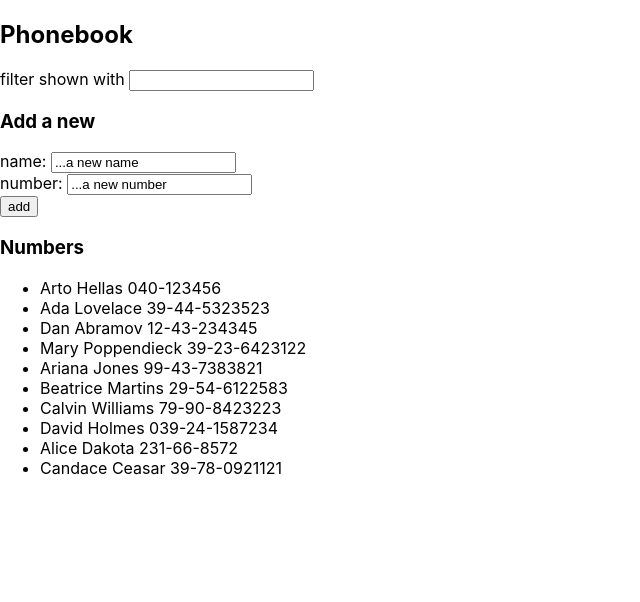
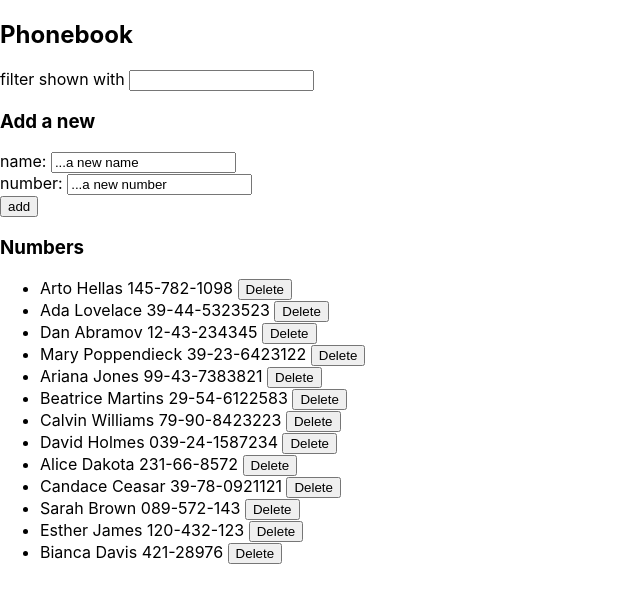
Before and after one commit to Eloagbawe/fullstackopen, a React (Create React App) app in the folder part2/phonebook/: page / in a window 1280 px wide. Shown: the top 602 px of the page, without its empty margins (0-640 px from the left). Built offline with nearby package versions, Linux system fonts and the light colour scheme; data requests are answered from the project's data file.

Commit message:
exercises 2.15-2.18 solution

```diff
--- a/part2/phonebook/db.json
+++ b/part2/phonebook/db.json
@@ -1,8 +1,8 @@
 {
-    "persons":[
+  "persons": [
     {
       "name": "Arto Hellas",
-        "number": "040-123456",
+      "number": "145-782-1098",
       "id": 1
     },
     {
@@ -20,31 +20,50 @@
       "number": "39-23-6423122",
       "id": 4
     },
-      { "name": "Ariana Jones",
+    {
+      "name": "Ariana Jones",
       "number": "99-43-7383821",
-        "id":5
+      "id": 5
     },
-      { "name": "Beatrice Martins",
+    {
+      "name": "Beatrice Martins",
       "number": "29-54-6122583",
       "id": 6
     },
-
-      { "name": "Calvin Williams",
+    {
+      "name": "Calvin Williams",
       "number": "79-90-8423223",
       "id": 7
     },
-      { "name": "David Holmes",
+    {
+      "name": "David Holmes",
       "number": "039-24-1587234",
       "id": 8
     },
-      { "name": "Alice Dakota",
+    {
+      "name": "Alice Dakota",
       "number": "231-66-8572",
       "id": 9
     },
-
-      { "name": "Candace Ceasar",
+    {
+      "name": "Candace Ceasar",
       "number": "39-78-0921121",
       "id": 10
+    },
+    {
+      "name": "Sarah Brown",
+      "number": "089-572-143",
+      "id": 11
+    },
+    {
+      "name": "Esther James",
+      "number": "120-432-123",
+      "id": 12
+    },
+    {
+      "name": "Bianca Davis",
+      "number": "421-28976",
+      "id": 13
     }
   ]
 }
--- a/part2/phonebook/src/App.js
+++ b/part2/phonebook/src/App.js
@@ -1,13 +1,13 @@
 import React, { useState, useEffect } from 'react';
 import './App.css';
-import axios from 'axios';
 import Persons from './components/persons.js';
 import Filter from './components/filter.js';
 import PersonForm from './components/personForm.js';
-
+import personService from './services/persons.js';
 
 
 const App = () => {
+
   const [ persons, setPersons ] = useState([])
   const [ filter, setFilter ] = useState('')
   const [ filteredNames, setFilteredNames ] = useState([])
@@ -15,35 +15,41 @@ const App = () => {
   const [ newNumber, setNewNumber ] = useState('...a new number')
 
   useEffect(() => {
-    axios
-      .get('http://localhost:3001/persons')
-      .then(response => {
-        setPersons(response.data)
-        setFilteredNames(response.data)
+    personService
+    .getAll()
+    .then(initialPersons => {
+      setPersons(initialPersons)
+      setFilteredNames(initialPersons)
     })
-  }, [])
+  },[])
+
 
 
   const handleNameChange = (event) => {
         setNewName(event.target.value)
   }
+
   const handleNumberChange = (event) =>{
         setNewNumber(event.target.value)
   }
+
   const handleFilterChange = (event) => {
     setFilter(event.target.value)
     const regex = new RegExp(`^${event.target.value}`,"i")
     setFilteredNames(persons.filter(person => regex.test(person.name)))
 }
+
+
   const addName = (event) => {
     event.preventDefault()
 
-    const nameObject = {
+    const personObject = {
       name: newName,
       number: newNumber
     }
 
-    const isPresent = persons.find(person => person.name === newName)
+    const foundName = persons.find(person => person.name === newName)
+
     if ((newNumber === '...a new number' || newNumber === '') && (newName === '...a new name' || newName === '')){
       alert('Please Enter a valid name and phone number')
     }
@@ -53,18 +59,46 @@ const App = () => {
     else if (newNumber === '...a new number' || newNumber === ''){
       alert('Please Enter a phone number')
     }
-    else if (isPresent){
-      alert(`${newName} is already added to phonebook`)
+    else if (foundName){
+
+      if (window.confirm(`${newName} is already added to phonebook, replace old number with a new one?`)){
+        const changedName = {...foundName, number: newNumber}
+        personService
+        .update(foundName.id, changedName)
+        .then(returnedName => {
+          setPersons(persons.map(person => person.id !== foundName.id ? person : returnedName))
+          setFilteredNames(filteredNames.map(name => name.id !== foundName.id ? name : returnedName))
+        })
+      }
         setNewName('')
         setNewNumber('')
-    } else {
-      setPersons(persons.concat(nameObject))
-      setFilteredNames(persons.concat(nameObject))
+    }
+
+
+    else {
+      personService
+      .create(personObject)
+      .then(returnedPersonObject => {
+        setPersons(persons.concat(returnedPersonObject))
+        setFilteredNames(persons.concat(returnedPersonObject))
         setFilter('')
         setNewName('')
         setNewNumber('')
+      })
     }
   }
+
+  const deleteName = (id) => {
+    const personObject = persons.find(person => person.id === id)
+    if (window.confirm(`Delete ${personObject.name} ?`)){
+      personService
+      .deleteId(id)
+      console.log(`Contact ${id} deleted`)
+      setPersons(persons.filter(person => person.id !== id))
+      setFilteredNames(filteredNames.filter(name => name.id !== id))
+    }
+    }
+
   return (
     <div>
       <h2>Phonebook</h2>
@@ -72,7 +106,7 @@ const App = () => {
       <h3>Add a new</h3>
       <PersonForm addName = {addName} newName = {newName} handleNameChange = {handleNameChange} newNumber = {newNumber} handleNumberChange = {handleNumberChange}/>
       <h3>Numbers</h3>
-      <Persons filteredNames = {filteredNames}/>
+      <Persons filteredNames = {filteredNames}  deleteName = {deleteName}/>
     </div>
   )
 }
--- a/part2/phonebook/src/components/persons.js
+++ b/part2/phonebook/src/components/persons.js
@@ -1,10 +1,10 @@
 import React from 'react';
 
-const Persons = ({ filteredNames }) => {
+const Persons = ({ filteredNames, deleteName }) => {
     return (
     <ul>
        {filteredNames.map(person =>
-          <li key={person.name}>{person.name} {person.number}</li>
+          <li key={person.name}>{person.name} {person.number} <button onClick = {() => deleteName(person.id)}>Delete</button></li>
         )}
     </ul>
     //
--- /dev/null
+++ b/part2/phonebook/src/services/persons.js
@@ -0,0 +1,26 @@
+import axios from 'axios';
+
+const baseUrl = 'http://localhost:3001/persons'
+
+const create = personObject => {
+    const request = axios.post(baseUrl,personObject)
+    return request.then(response => response.data)
+}
+
+const getAll = () => {
+    const request = axios.get(baseUrl)
+    return request.then(response => response.data)
+}
+
+const update = (id,personObject) => {
+    const request = axios.put(`${baseUrl}/${id}`,personObject)
+    return request.then(response => response.data)
+}
+
+const deleteId = id => {
+   axios.delete(`${baseUrl}/${id}`)
+}
+
+
+
+export default { create, getAll, update, deleteId }
```
Lines whose indentation alone changed are shown as unchanged.
